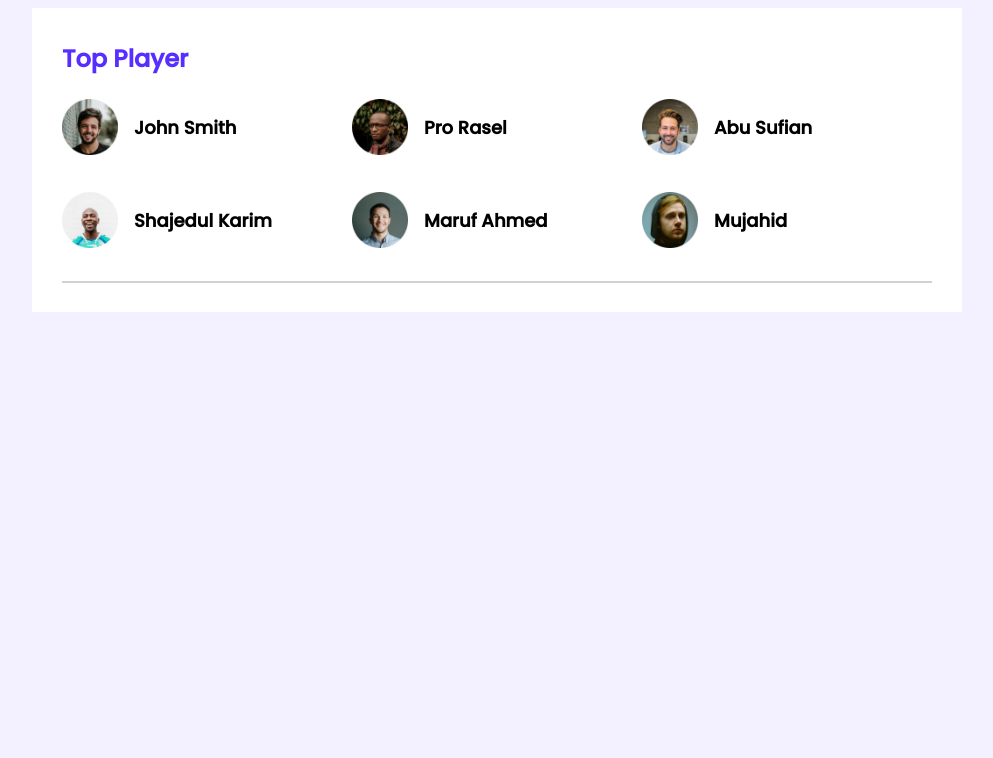
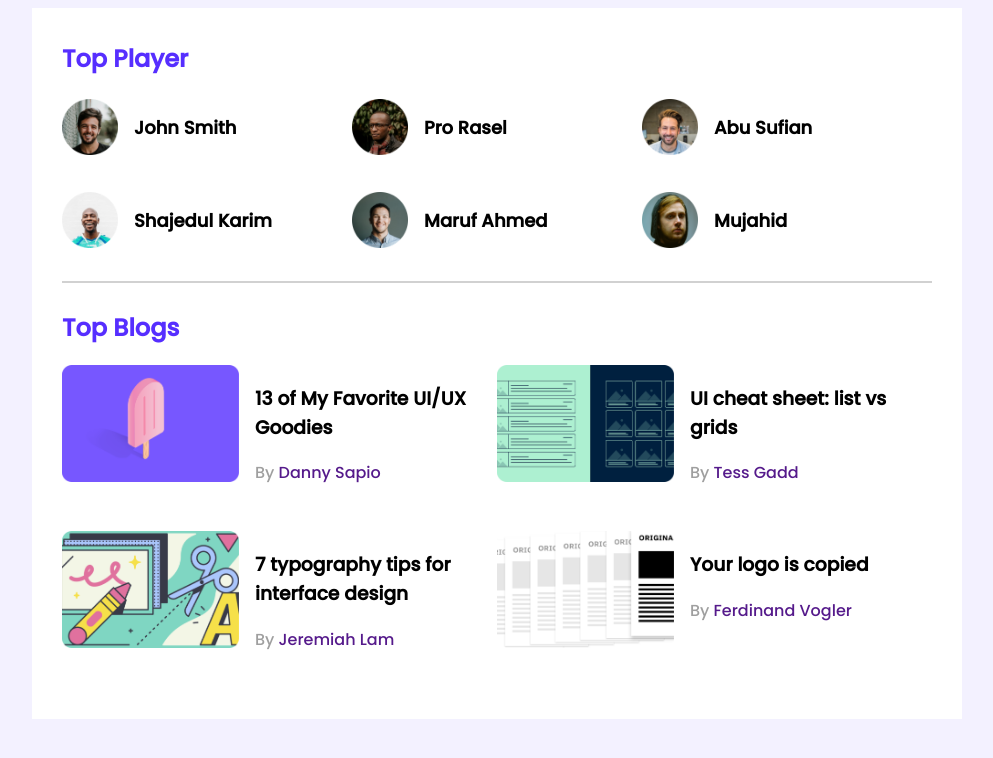
Before and after one commit to shuvo1710/leader-board-css5, a plain HTML site: page index.html in a window 1280 px wide. Shown: the whole page, without its empty margins (143-1136 px from the left). Drawn offline with Linux system fonts and the light colour scheme.

Commit message:
add-main

```diff
--- a/css/style.css
+++ b/css/style.css
@@ -11,6 +11,7 @@ main{
 }
 hr{
     border: 1px solid #D1D1D1;
+    margin-bottom: 27px;
 }
 .container{
     background-color: #FFFF;
@@ -22,7 +23,7 @@ hr{
 .top-players{
     padding-bottom: 21px;
 }
-.top-players h2{
+.section-titel {
     color: #562EFF;
     font-size: 24px;
     margin-top: 3px;
@@ -48,3 +49,27 @@ width: 56px;
 }
 
 /* players part end*/
+/* blog part start */
+.blogs{
+    display: grid;
+    grid-template-columns: repeat(2, 1fr);
+}
+.blog .thumbnail img{
+    width: 177px;
+    height: 117px;
+}
+.thumbnail{
+    display: flex;
+    margin-bottom: 30px;
+
+}
+.blog-info{
+    margin-left: 16px;
+}
+.blog-author{
+    color: #9F9F9F;
+}
+.blog-author a{
+    text-decoration: none;
+}
+/* blog part end */
--- a/index.html
+++ b/index.html
@@ -17,7 +17,7 @@
     <main>
         <section class="container">
             <div class="top-players">
-                <h2>Top Player</h2>
+                <h2 class="section-titel">Top Player</h2>
                 <div class="players">
                     <div class="player">
                         <img src="images/players/player-1.png" alt="">
@@ -52,6 +52,50 @@
                 </div>
             </div>
             <hr>
+            <div class="top-blogs">
+                <h2 class="section-titel">Top Blogs</h2>
+                <div class="blogs">
+                    <article class="blog">
+                        <div class="thumbnail">
+                            <img src="images/blogs/blog-1.png" alt="">
+                            <div class="blog-info">
+                            <h3 class="blog-title">13 of My Favorite
+                                UI/UX Goodies</h3>
+                                <p class="blog-author">By <a href="">Danny Sapio</a></p>
+                        </div>
+                        </div>
+                    </article>
+                    <article class="blog">
+                        <div class="thumbnail">
+                            <img src="images/blogs/blog-2.png" alt="">
+                            <div class="blog-info">
+                            <h3 class="blog-title">UI cheat sheet:
+                                list vs grids</h3>
+                                <p class="blog-author">By <a href="">Tess Gadd</a></p>
+                        </div>
+                        </div>
+                    </article>
+                    <article class="blog">
+                        <div class="thumbnail">
+                            <img src="images/blogs/blog-3.png" alt="">
+                            <div class="blog-info">
+                            <h3 class="blog-title">7 typography tips
+                                for interface design</h3>
+                                <p class="blog-author">By <a href="">Jeremiah Lam</a></p>
+                        </div>
+                        </div>
+                    </article><article class="blog">
+                        <div class="thumbnail">
+                            <img src="images/blogs/blog-4.png" alt="">
+                            <div class="blog-info">
+                            <h3 class="blog-title">Your logo is
+                                copied</h3>
+                                <p class="blog-author">By <a href="">Ferdinand Vogler</a></p>
+                        </div>
+                        </div>
+                    </article>
+                </div>
+            </div>
         </section>
     </main>
 </body>
```
